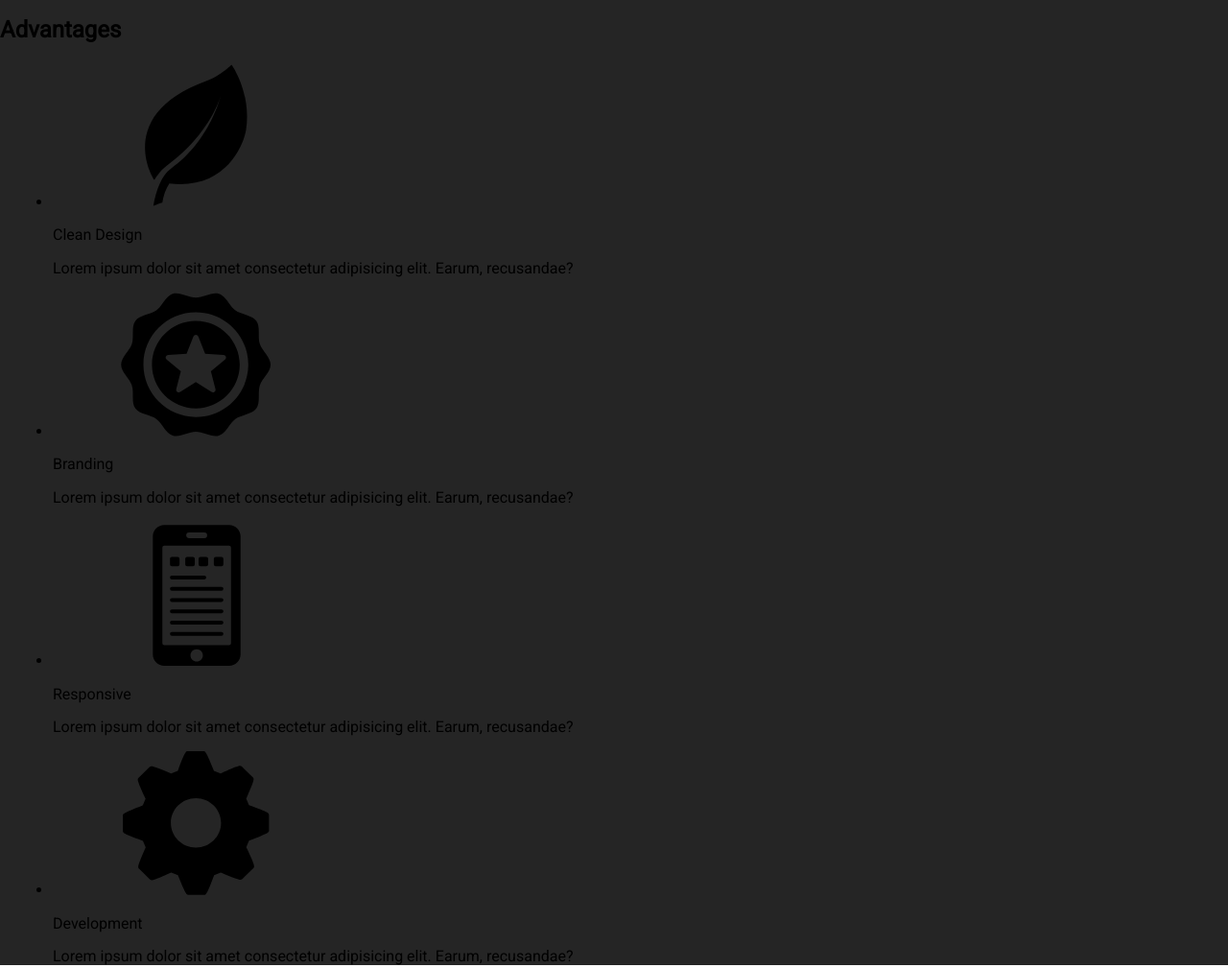
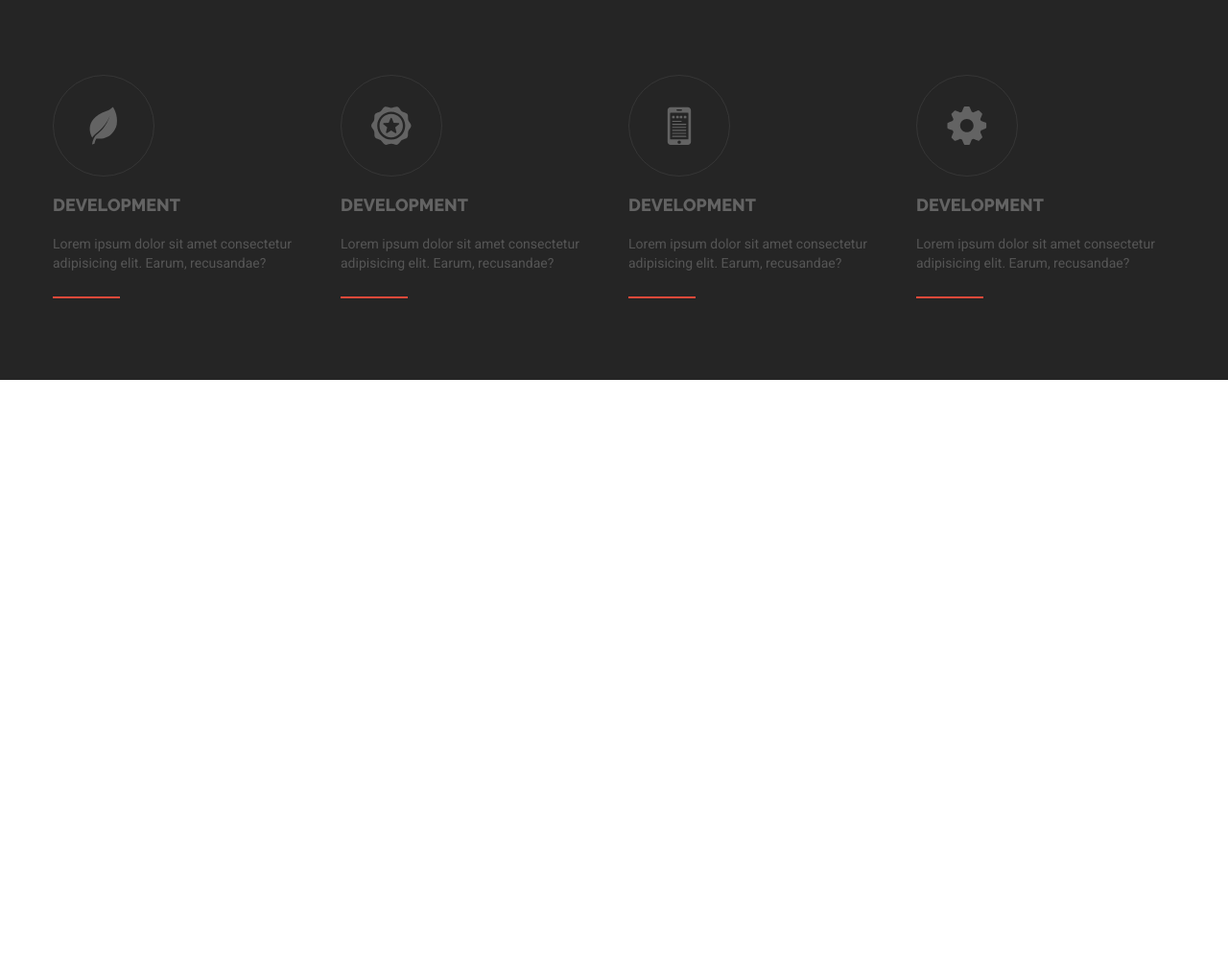
Before and after one commit to dvornicked/exeLandingPage, a website: page index.html in a window 1280 px wide. Shown: the part 961-1970 px from the top of the page at 96% size. After the commit the page ends 1357 px from the top, so only its background shows below. Drawn offline with nearby package versions, Linux system fonts and the light colour scheme; files that its build step writes are made by us from their sources; files whose address does not match are found by name.

Commit message:
Implementing CSS: advantages

```diff
--- a/index.html
+++ b/index.html
@@ -59,36 +59,36 @@
           <svg class="advantages__svg">
             <use xlink:href="img/symbol/sprite.svg#leaf"></use>
           </svg>
-          <p class="advantages__subtitle">Clean Design</p>
-          <p class="advantages__text">Lorem ipsum dolor sit amet consectetur adipisicing elit. Earum, recusandae?</p>
         </div>
+        <p class="advantages__subtitle">Development</p>
+        <p class="advantages__text">Lorem ipsum dolor sit amet consectetur adipisicing elit. Earum, recusandae?</p>
       </li>
       <li class="advantages__item">
         <div class="advantages__img">
           <svg class="advantages__svg">
             <use xlink:href="img/symbol/sprite.svg#badge"></use>
           </svg>
-          <p class="advantages__subtitle">Branding</p>
-          <p class="advantages__text">Lorem ipsum dolor sit amet consectetur adipisicing elit. Earum, recusandae?</p>
         </div>
+        <p class="advantages__subtitle">Development</p>
+        <p class="advantages__text">Lorem ipsum dolor sit amet consectetur adipisicing elit. Earum, recusandae?</p>
       </li>
       <li class="advantages__item">
         <div class="advantages__img">
           <svg class="advantages__svg">
             <use xlink:href="img/symbol/sprite.svg#smartphone"></use>
           </svg>
-          <p class="advantages__subtitle">Responsive</p>
-          <p class="advantages__text">Lorem ipsum dolor sit amet consectetur adipisicing elit. Earum, recusandae?</p>
         </div>
+        <p class="advantages__subtitle">Development</p>
+        <p class="advantages__text">Lorem ipsum dolor sit amet consectetur adipisicing elit. Earum, recusandae?</p>
       </li>
       <li class="advantages__item">
         <div class="advantages__img">
           <svg class="advantages__svg">
             <use xlink:href="img/symbol/sprite.svg#settings-work-tool"></use>
           </svg>
-          <p class="advantages__subtitle">Development</p>
-          <p class="advantages__text">Lorem ipsum dolor sit amet consectetur adipisicing elit. Earum, recusandae?</p>
         </div>
+        <p class="advantages__subtitle">Development</p>
+        <p class="advantages__text">Lorem ipsum dolor sit amet consectetur adipisicing elit. Earum, recusandae?</p>
       </li>
     </ul>
   </section>
--- /dev/null
+++ b/sass/blocks/advantages.scss
@@ -0,0 +1,90 @@
+$circleBg: #363636;
+$iconBg: #636363;
+$title-color: $iconBg;
+$text-color: #555555;
+
+.advantages {
+
+    padding-top: 65px;
+    padding-bottom: 50px;
+
+    &__title {
+        @include visually-hidden;
+    }
+    &__list {
+        list-style: none;
+        display: grid;
+        grid-template-columns: repeat(auto-fit, minmax(210px, auto));
+        grid-column-gap: 30px;
+    }
+
+    &__item {
+        margin: 15px 0;
+
+        &:hover {
+            .advantages__img {
+                border-color: $second;
+            }
+            .advantages__svg {
+                fill: $second;
+            }
+            .advantages__subtitle {
+                color: $second;
+            }
+            .advantages__text {
+                color: $white;
+            }
+        }
+    }
+
+    &__img {
+        border: 1px solid $circleBg;
+        border-radius: 50%;
+        position: relative;
+        width: 104px;
+        height: 104px;
+        transition-duration: 500ms;
+        transition-property: border-color;
+    }
+
+    &__svg {
+        position: absolute;
+        top: 50%;
+        left: 50%;
+        height: 40px;
+        fill: $iconBg;
+        transform: translate(-50%, -50%);
+        transition-duration: 500ms;
+        transition-property: fill;
+    }
+
+    &__subtitle {
+        color: $title-color;
+        font-size: 18px;
+        font-family: Raleway;
+        font-weight: 800;
+        text-transform: uppercase;
+        line-height: 1.111;
+        margin: 20px 0;
+        transition-duration: 500ms;
+        transition-property: color;
+    }
+
+    &__text {
+        font-size: 14px;
+        color:$text-color;
+        line-height: 1.429;
+        margin: 20px 0;
+        transition-duration: 500ms;
+        transition-property: color;
+
+        &::after {
+            background-color: $second;
+            width: 70px;
+            height: 2px;
+            content: "";
+            display: block;
+            margin-top: 25px;
+        }
+    }
+}
--- a/sass/style.scss
+++ b/sass/style.scss
@@ -9,3 +9,4 @@
 @import "./blocks/header.scss";
 @import "./blocks/menu.scss";
 @import "./blocks/banner.scss";
+@import "./blocks/advantages.scss";
```
Also changed, not shown: build/css/style.min.css, build/index.html, 1 other file.
